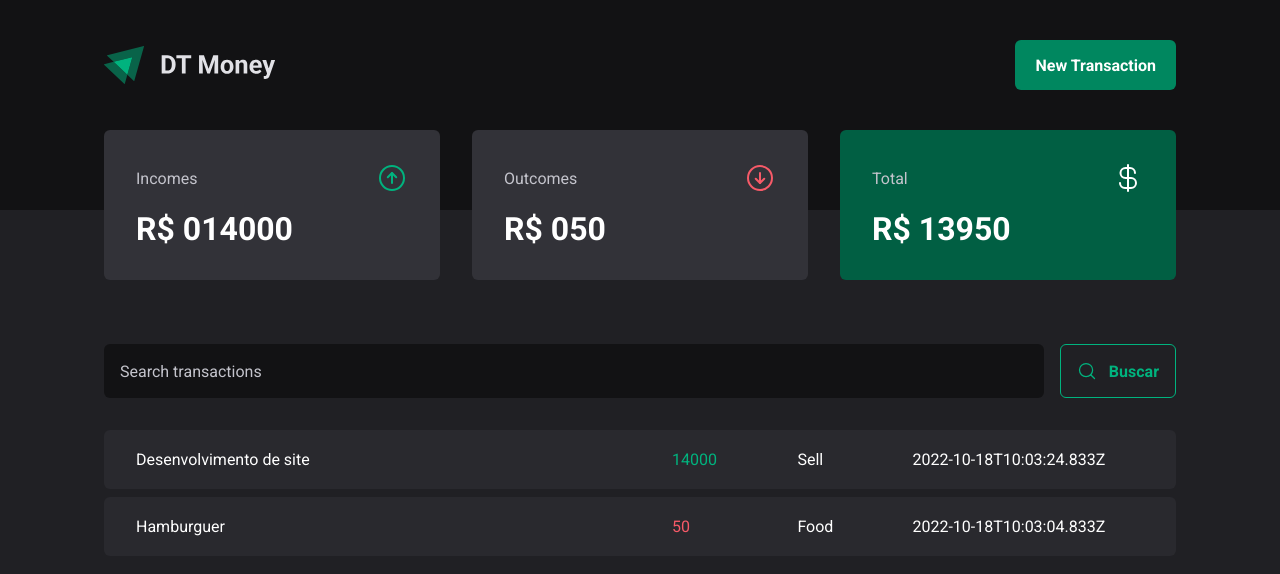
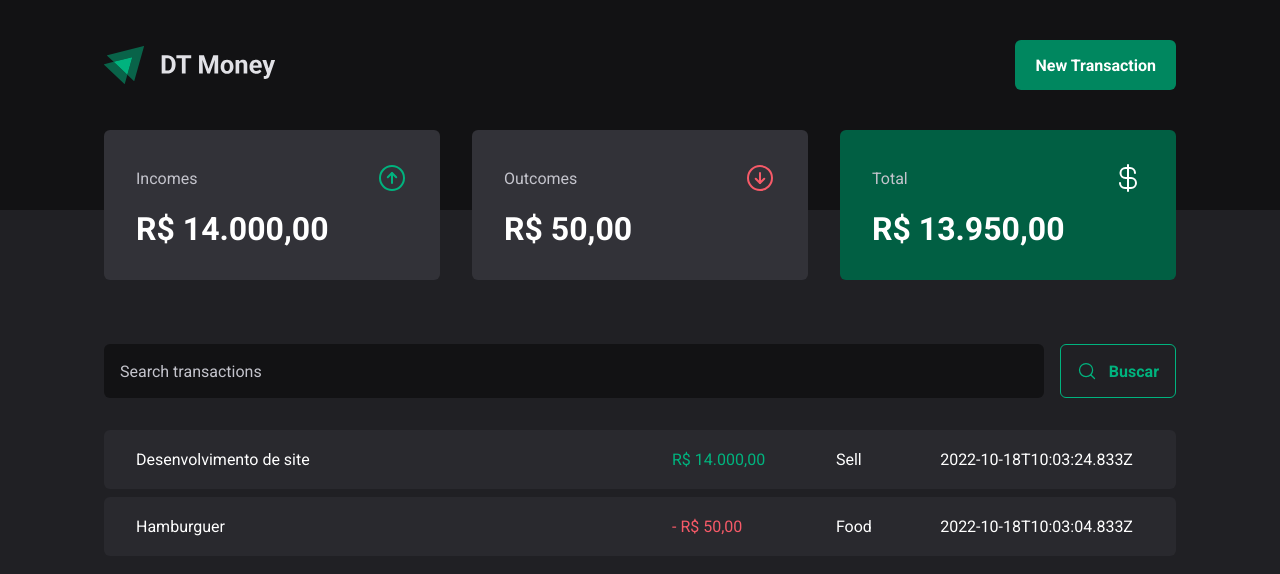
Before and after one commit to renanvzd/igniteII-pj03-dt-money, a React (Vite) app: page / in a window 1280 px wide. Shown: the top 574 px of the page. Built offline with nearby package versions, Linux system fonts and the light colour scheme; data requests are answered from the project's data file.

Commit message:
Formatando Valores

```diff
--- a/src/components/Summary/index.tsx
+++ b/src/components/Summary/index.tsx
@@ -1,6 +1,7 @@
 import { ArrowCircleDown, ArrowCircleUp, CurrencyDollar } from "phosphor-react";
 import { useContext } from "react";
 import { TransactionsContext } from "../../contexts/TransactionsContext";
+import { priceFormatter } from "../../utils/formatter";
 import { SummaryCard, SummaryContainer } from "./styles";
 
 export function Summary() {
@@ -34,7 +35,7 @@
           <ArrowCircleUp size={32} color="#00b37e" />
         </header>
 
-        <strong>R$ {summary.income}</strong>
+        <strong>{priceFormatter.format(summary.income)}</strong>
       </SummaryCard>
 
       <SummaryCard>
@@ -43,7 +44,7 @@
           <ArrowCircleDown size={32} color="#f75a68" />
         </header>
 
-        <strong>R$ {summary.outcome}</strong>
+        <strong>{priceFormatter.format(summary.outcome)}</strong>
       </SummaryCard>
 
       <SummaryCard variant="green">
@@ -52,7 +53,7 @@
           <CurrencyDollar size={32} color="#fff" />
         </header>
 
-        <strong>R$ {summary.total}</strong>
+        <strong>{priceFormatter.format(summary.total)}</strong>
       </SummaryCard>
 
     </SummaryContainer>
--- a/src/pages/Transactions/index.tsx
+++ b/src/pages/Transactions/index.tsx
@@ -2,6 +2,7 @@
 import { Header } from "../../components/Header";
 import { Summary } from "../../components/Summary";
 import { TransactionsContext } from "../../contexts/TransactionsContext";
+import { priceFormatter } from "../../utils/formatter";
 import { SearchForm } from "./components/SearchForm";
 
 import { PriceHighlight, TransactionsContainer, TransactionsTable } from "./styles";
@@ -24,7 +25,8 @@
                   <td width="50%">{transaction.description}</td>
                   <td>
                     <PriceHighlight variant={transaction.type}>
-                      {transaction.price}
+                      {transaction.type === 'outcome' && '- '}
+                      {priceFormatter.format(transaction.price)}
                     </PriceHighlight>
                   </td>
                   <td>{transaction.category}</td>
--- /dev/null
+++ b/src/utils/formatter.ts
@@ -0,0 +1,6 @@
+export const dateFormatter = new Intl.DateTimeFormat('pt-BR');
+
+export const priceFormatter = new Intl.NumberFormat('pt-BR', {
+  style: 'currency',
+  currency: 'BRL',
+})
```
